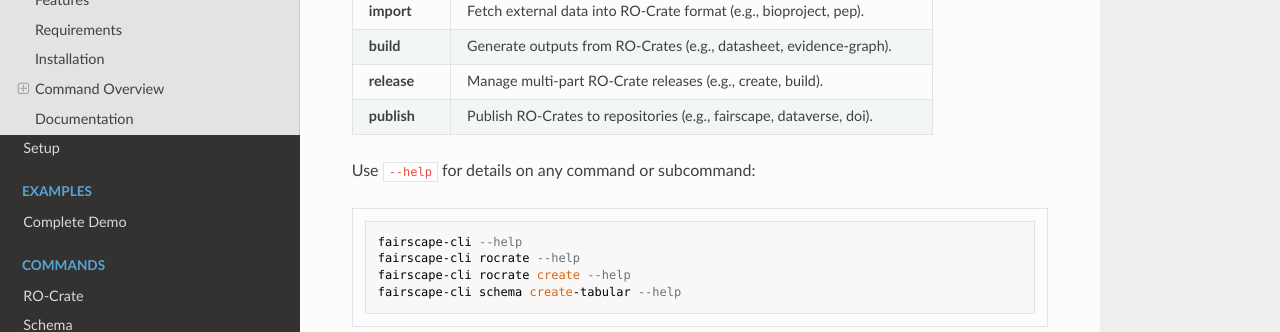
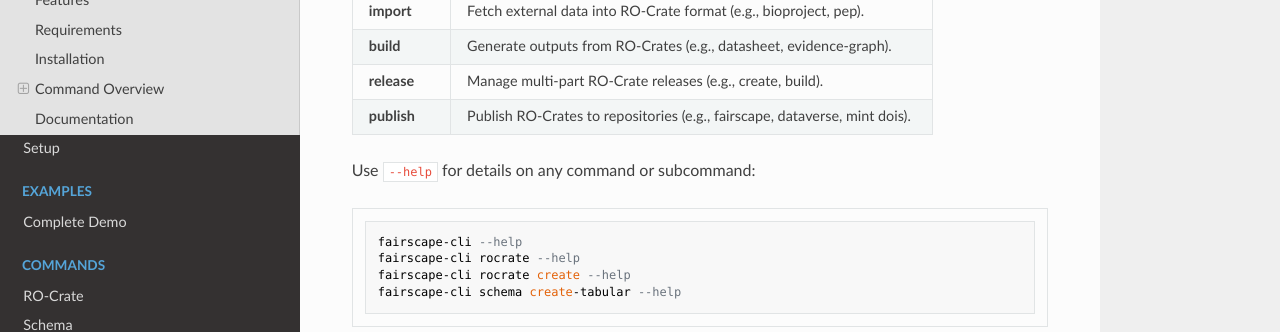
Before and after one commit to fairscape/fairscape-cli, an MkDocs documentation site: the page built from docs/index.md, in a window 1280 px wide and 900 px high, scrolled down 1396 px. Shown: the part 151-483 px from the top of the window. Built offline with MkDocs 1.6.1, drawn with Linux system fonts in a browser that asks for light colours; nearby versions of some CDN libraries.

Commit message:
cli documentation updates

```diff
--- a/docs/index.md
+++ b/docs/index.md
@@ -52,7 +52,7 @@
 | **import**   | Fetch external data into RO-Crate format (e.g., bioproject, pep).         |
 | **build**    | Generate outputs from RO-Crates (e.g., datasheet, evidence-graph).        |
 | **release**  | Manage multi-part RO-Crate releases (e.g., create, build).                |
-| **publish**  | Publish RO-Crates to repositories (e.g., fairscape, dataverse, doi).      |
+| **publish**  | Publish RO-Crates to repositories (e.g., fairscape, dataverse, mint dois).      |
 
 Use `--help` for details on any command or subcommand:
 
--- a/pyproject.toml
+++ b/pyproject.toml
@@ -39,7 +39,8 @@
         "pydantic>=2.5.1",
         "prettytable>=3.9.0",
         "jsonschema>=4.20.0",
-        "sqids>=0.4.1"
+        "sqids>=0.4.1",
+        "fairscape-models"
 ]
 
 [tool.setuptools]
```
Also changed, not shown: docs/workflows/complete-demo.md (+0 -2 lines).
